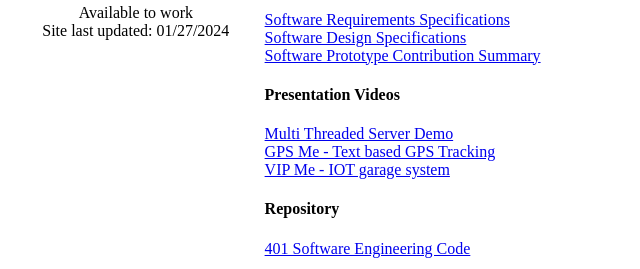
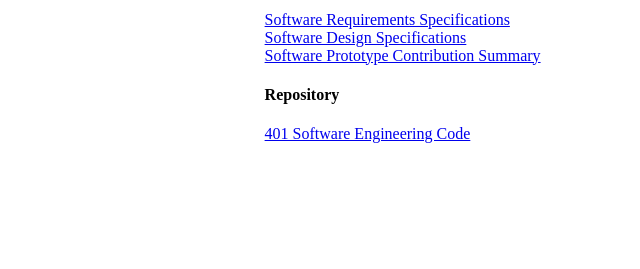
Before and after one commit to SammyPortillo/Portfolio, a plain HTML site: page index.html in a window 1280 px wide. Shown: the part 665-934 px from the top of the page, without its empty margins (0-640 px from the left). After the commit the page ends 819 px from the top, so only its background shows below. Drawn offline with Linux system fonts and the light colour scheme.

Commit message:
Remove presentation videos

```diff
--- a/index.html
+++ b/index.html
@@ -58,11 +58,6 @@
 				<a href="401/SDS.pdf">Software Design Specifications</a><br>
 				<a href="401/Software Prototype Contribution Summary.pdf">Software Prototype Contribution Summary</a><br>
 
-				<h4>Presentation Videos</h4>
-				<a href="401/Presentation_Videos/Server Client.mp4">Multi Threaded Server Demo</a><br>
-				<a href="401/Presentation_Videos/GPS Me.mp4">GPS Me - Text based GPS Tracking</a><br>
-				<a href="401/Presentation_Videos/VIP Me.mp4">VIP Me - IOT garage system</a><br>
-
 				<h4>Repository</h4>
 				<a href="https://github.com/401SE/OS">401 Software Engineering Code</a>
 			</td>
```
